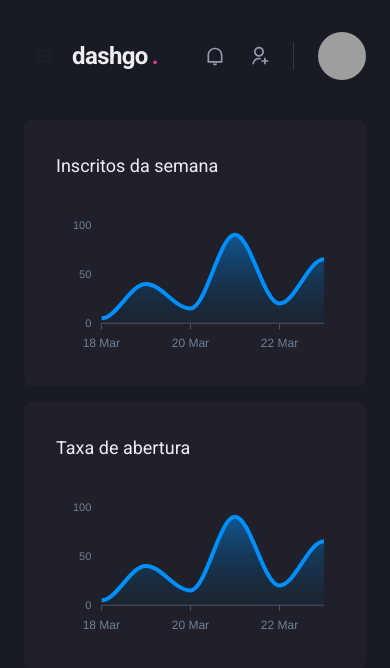
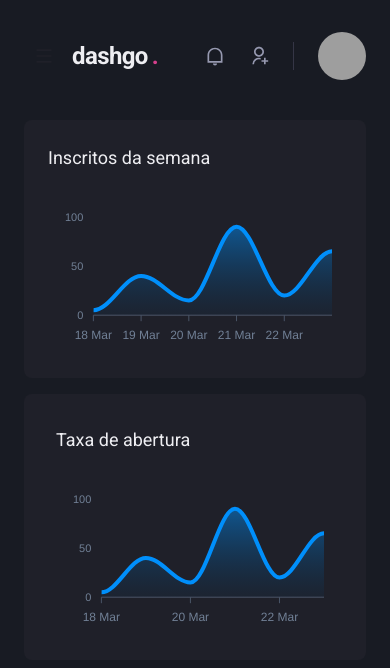
Before and after one commit to mathmelo/dashgo, a Next.js app: page /dashboard in a window 390 px wide. Shown: the top 668 px of the page. Built offline with nearby package versions, Linux system fonts and the light colour scheme; grey boxes are pictures that could not be loaded.

Commit message:
feat(page): responsive dashboard
Chart box padding change in different window size

```diff
--- a/src/pages/dashboard.tsx
+++ b/src/pages/dashboard.tsx
@@ -76,7 +76,7 @@
           minChildWidth="320px"
           alignItems="flex-start"
         >
-          <Box p="8" bg="gray.800" borderRadius={8} pb="4">
+          <Box p={['6', '8']} bg="gray.800" borderRadius={8} pb="4">
             <Text fontSize="lg" mb="4">
               Inscritos da semana
             </Text>
```
